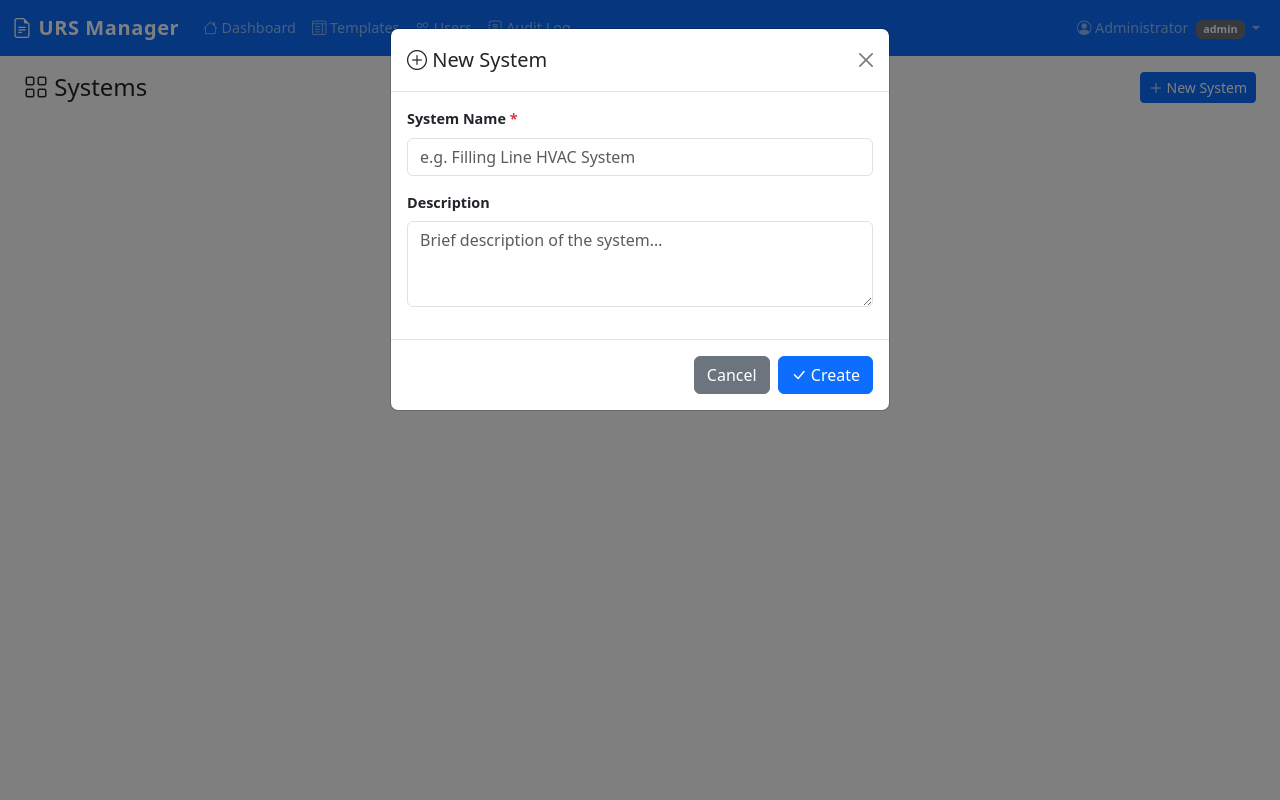
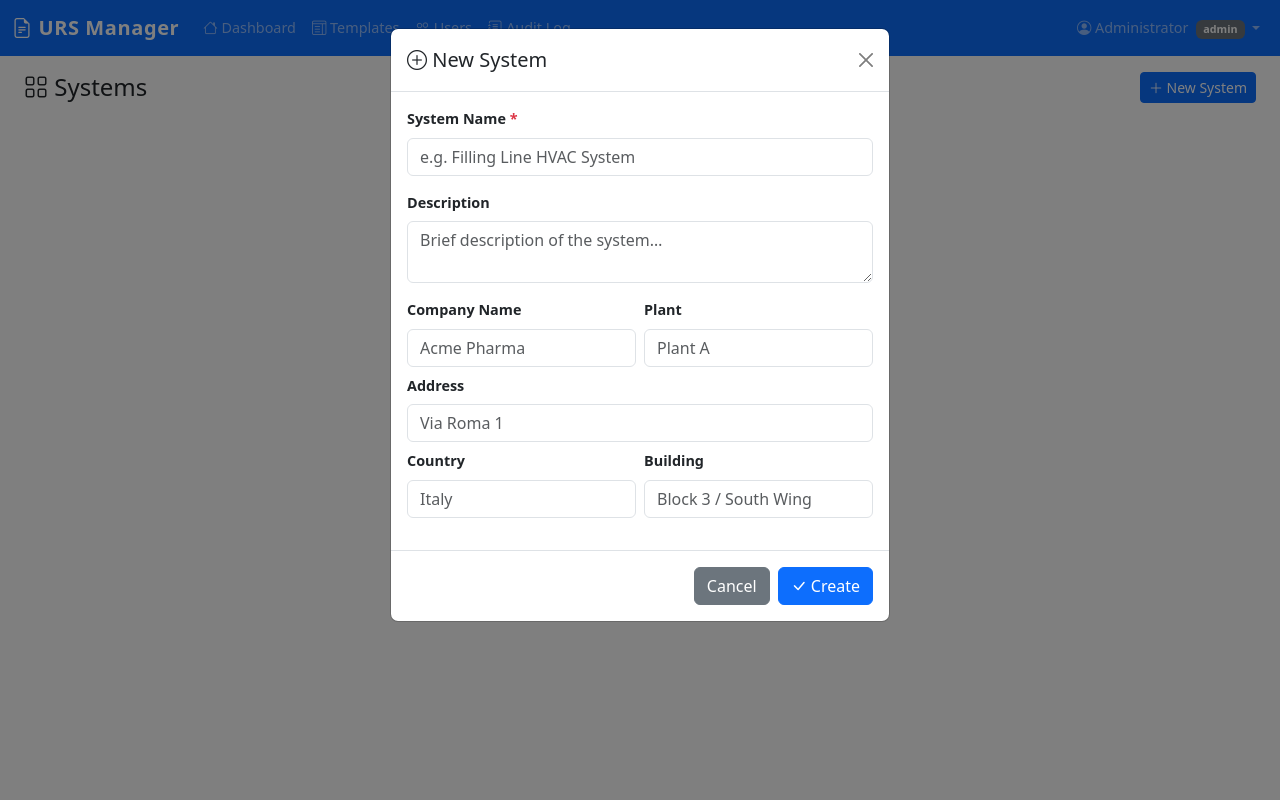
Before and after one commit to marco-chr/urs-manager, a FastAPI app: page / in a window 1280 px wide, after a click on "New System". Run offline with FastAPI, Linux system fonts and the light colour scheme; the visitor is signed in with stand-in values (Sample User, id 1); some libraries are stand-ins or nearby versions.

Commit message:
feat: add Company Name, Plant, Address, Country, Building to systems
All five fields are optional text fields on the System model. Existing
systems default to empty. Fields appear in both the New System modal
(dashboard) and the Settings modal (system editor). Company name, plant
and country are surfaced on dashboard cards when set.

Co-Authored-By: Claude Sonnet 4.6 <noreply@anthropic.com>

```diff
--- a/app/audit.py
+++ b/app/audit.py
@@ -49,4 +49,8 @@ def serialize_section(sec: models.Section) -> dict:
 
 
 def serialize_system(sys: models.System) -> dict:
-    return {"name": sys.name, "description": sys.description, "status": sys.status}
+    return {
+        "name": sys.name, "description": sys.description, "status": sys.status,
+        "company_name": sys.company_name, "plant": sys.plant,
+        "address": sys.address, "country": sys.country, "building": sys.building,
+    }
--- a/app/models.py
+++ b/app/models.py
@@ -62,6 +62,11 @@ class System(Base):
     id = Column(Integer, primary_key=True, index=True)
     name = Column(String(128), nullable=False)
     description = Column(Text)
+    company_name = Column(String(256))
+    plant = Column(String(256))
+    address = Column(String(512))
+    country = Column(String(128))
+    building = Column(String(256))
     status = Column(String(16), default="draft")  # draft, review, approved
     created_by = Column(Integer, ForeignKey("users.id"))
     created_at = Column(DateTime, default=datetime.utcnow)
--- a/app/templates/dashboard.html
+++ b/app/templates/dashboard.html
@@ -26,6 +26,14 @@
             {{ sys.status }}
           </span>
         </div>
+        {% if sys.company_name or sys.plant %}
+        <p class="card-text small mb-1">
+          {% if sys.company_name %}<i class="bi bi-building"></i> {{ sys.company_name }}{% endif %}
+          {% if sys.company_name and sys.plant %} &nbsp;·&nbsp; {% endif %}
+          {% if sys.plant %}<i class="bi bi-geo-alt"></i> {{ sys.plant }}{% endif %}
+          {% if sys.country %} ({{ sys.country }}){% endif %}
+        </p>
+        {% endif %}
         {% if sys.description %}
         <p class="card-text text-muted small mb-2">{{ sys.description[:120] }}{% if sys.description|length > 120 %}…{% endif %}</p>
         {% endif %}
@@ -87,7 +95,31 @@
           </div>
           <div class="mb-3">
             <label class="form-label fw-semibold">Description</label>
-            <textarea name="description" class="form-control" rows="3" placeholder="Brief description of the system…"></textarea>
+            <textarea name="description" class="form-control" rows="2" placeholder="Brief description of the system…"></textarea>
+          </div>
+          <div class="row g-2 mb-2">
+            <div class="col-md-6">
+              <label class="form-label fw-semibold">Company Name</label>
+              <input type="text" name="company_name" class="form-control" placeholder="Acme Pharma"/>
+            </div>
+            <div class="col-md-6">
+              <label class="form-label fw-semibold">Plant</label>
+              <input type="text" name="plant" class="form-control" placeholder="Plant A"/>
+            </div>
+          </div>
+          <div class="mb-2">
+            <label class="form-label fw-semibold">Address</label>
+            <input type="text" name="address" class="form-control" placeholder="Via Roma 1"/>
+          </div>
+          <div class="row g-2 mb-3">
+            <div class="col-md-6">
+              <label class="form-label fw-semibold">Country</label>
+              <input type="text" name="country" class="form-control" placeholder="Italy"/>
+            </div>
+            <div class="col-md-6">
+              <label class="form-label fw-semibold">Building</label>
+              <input type="text" name="building" class="form-control" placeholder="Block 3 / South Wing"/>
+            </div>
           </div>
           {% if templates_list %}
           <div class="mb-3">
```
Also changed, not shown: app/migrations.py (+12 -0 lines), app/routers/systems_router.py (+21 -1 lines), app/templates/system_editor.html (+15 -1 lines).
